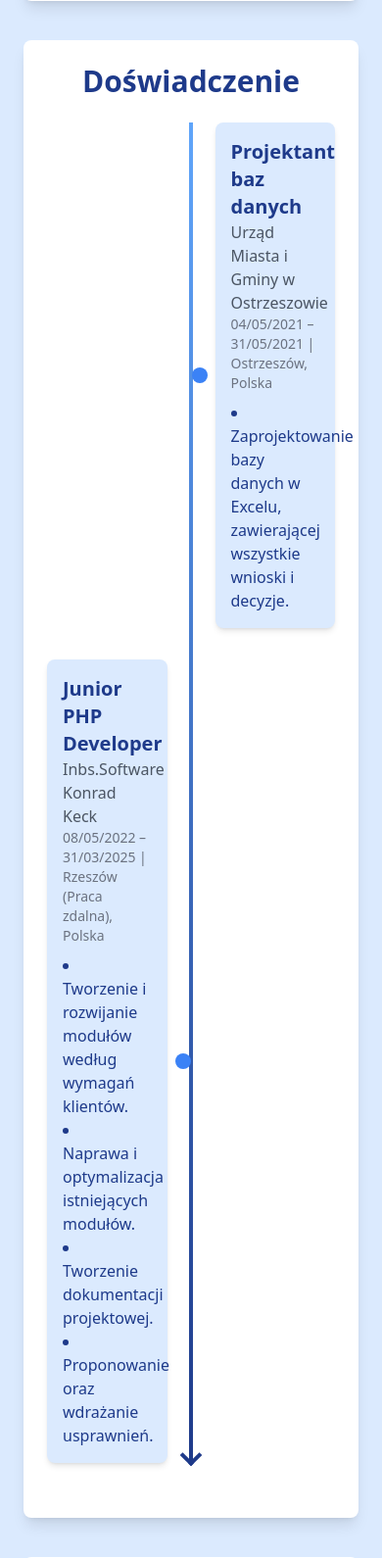
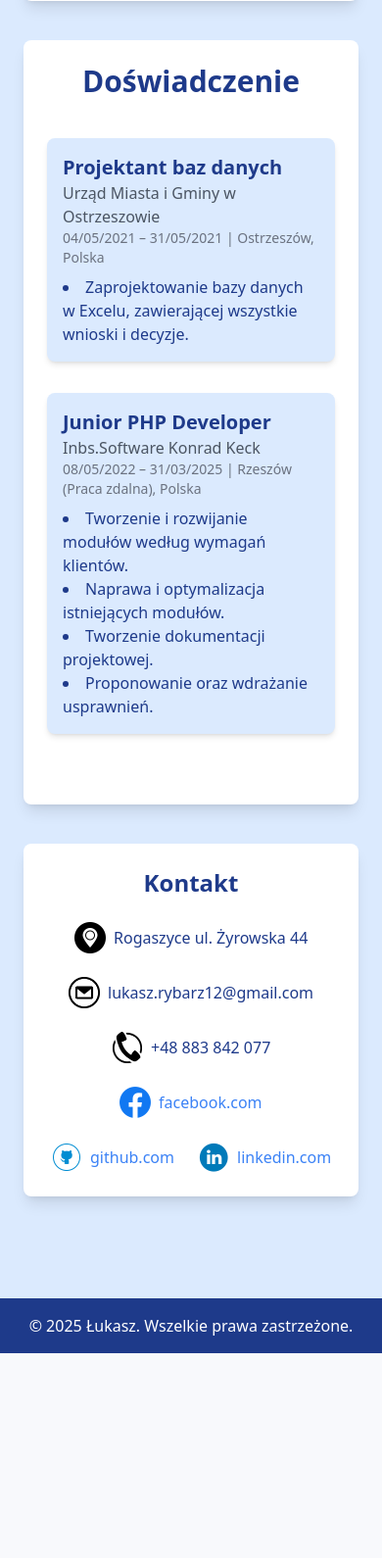
Before and after one commit to Ozatooo/Portfolio, a PHP site: page / in a window 390 px wide. Shown: the part 2477-4067 px from the top of the page at 98% size. After the commit the page ends 3858 px from the top, so only its background shows below. Run offline with PHP 8.4, Linux system fonts and the light colour scheme; some libraries are stand-ins or nearby versions.

Commit message:
Fix mobile experience view and add smooth scroll

```diff
--- a/includes/experience.html
+++ b/includes/experience.html
@@ -1,12 +1,11 @@
 <section id="experience" class="my-10 p-6 bg-white shadow-lg rounded-lg">
     <h2 class="text-3xl font-bold text-center mb-6">Doświadczenie</h2>
-
     <div class="relative max-w-4xl mx-auto">
         <div class="absolute left-1/2 transform -translate-x-1/2 h-full w-1 bg-gradient-to-b from-blue-400 to-blue-900"></div>
         <div class="absolute bottom-0 left-1/2 transform -translate-x-1/2 w-4 h-4 border-t-4 border-l-4 border-blue-900 rotate-[225deg]"></div>
-        <div class="flex justify-between items-center w-full mb-8 opacity-0 transform translate-x-20 transition-all duration-700 ease-in-out" data-animate="left">
-            <div class="w-5/12"></div>
-            <div class="relative w-5/12 bg-blue-100 p-4 rounded-lg shadow-md">
+        <div class="flex flex-col md:flex-row justify-between items-center w-full mb-8 opacity-0 transform translate-x-20 transition-all duration-700 ease-in-out" data-animate="left">
+            <div class="w-full md:w-5/12 mb-4 md:mb-0"></div>
+            <div class="relative w-full md:w-5/12 bg-blue-100 p-4 rounded-lg shadow-md">
                 <h3 class="text-xl font-bold">Projektant baz danych</h3>
                 <p class="text-gray-600">Urząd Miasta i Gminy w Ostrzeszowie</p>
                 <p class="text-gray-500 text-sm">04/05/2021 – 31/05/2021 | Ostrzeszów, Polska</p>
@@ -16,8 +15,8 @@
                 <div class="absolute top-1/2 -left-6 transform -translate-y-1/2 w-4 h-4 bg-blue-500 rounded-full"></div>
             </div>
         </div>
-        <div class="flex justify-between items-center w-full mb-8 opacity-0 transform -translate-x-20 transition-all duration-700 ease-in-out" data-animate="right">
-            <div class="relative w-5/12 bg-blue-100 p-4 rounded-lg shadow-md">
+        <div class="flex flex-col md:flex-row justify-between items-center w-full mb-8 opacity-0 transform -translate-x-20 transition-all duration-700 ease-in-out" data-animate="right">
+            <div class="relative w-full md:w-5/12 bg-blue-100 p-4 rounded-lg shadow-md">
                 <h3 class="text-xl font-bold">Junior PHP Developer</h3>
                 <p class="text-gray-600">Inbs.Software Konrad Keck</p>
                 <p class="text-gray-500 text-sm">08/05/2022 – 31/03/2025 | Rzeszów (Praca zdalna), Polska</p>
@@ -29,7 +28,7 @@
                 </ul>
                 <div class="absolute top-1/2 -right-6 transform -translate-y-1/2 w-4 h-4 bg-blue-500 rounded-full"></div>
             </div>
-            <div class="w-5/12"></div>
+            <div class="w-full md:w-5/12 mb-4 md:mb-0"></div>
         </div>
     </div>
 </section>
--- a/script.js
+++ b/script.js
@@ -67,4 +67,14 @@ document.addEventListener("DOMContentLoaded", function () {
     });
 });
 
+document.querySelectorAll('a[href^="#"]').forEach(anchor => {
+    anchor.addEventListener('click', function (e) {
+        e.preventDefault();
+
+        document.querySelector(this.getAttribute('href')).scrollIntoView({
+            behavior: 'smooth'
+        });
+    });
+});
+
 document.getElementById("year").textContent = new Date().getFullYear();
--- a/style.css
+++ b/style.css
@@ -55,3 +55,26 @@
 .delay-600 {
     animation-delay: 0.6s;
 }
+
+@media (max-width: 768px) {
+    #experience .absolute,
+    #experience .relative .absolute {
+        display: none;
+    }
+
+    #experience .flex {
+        flex-direction: column;
+        align-items: stretch;
+        opacity: 1;
+        transform: translateX(0);
+    }
+
+    #experience .flex .w-5/12 {
+        width: 100%;
+    }
+
+    #experience .flex .opacity-0 {
+        opacity: 1;
+        transform: none;
+    }
+}
```
